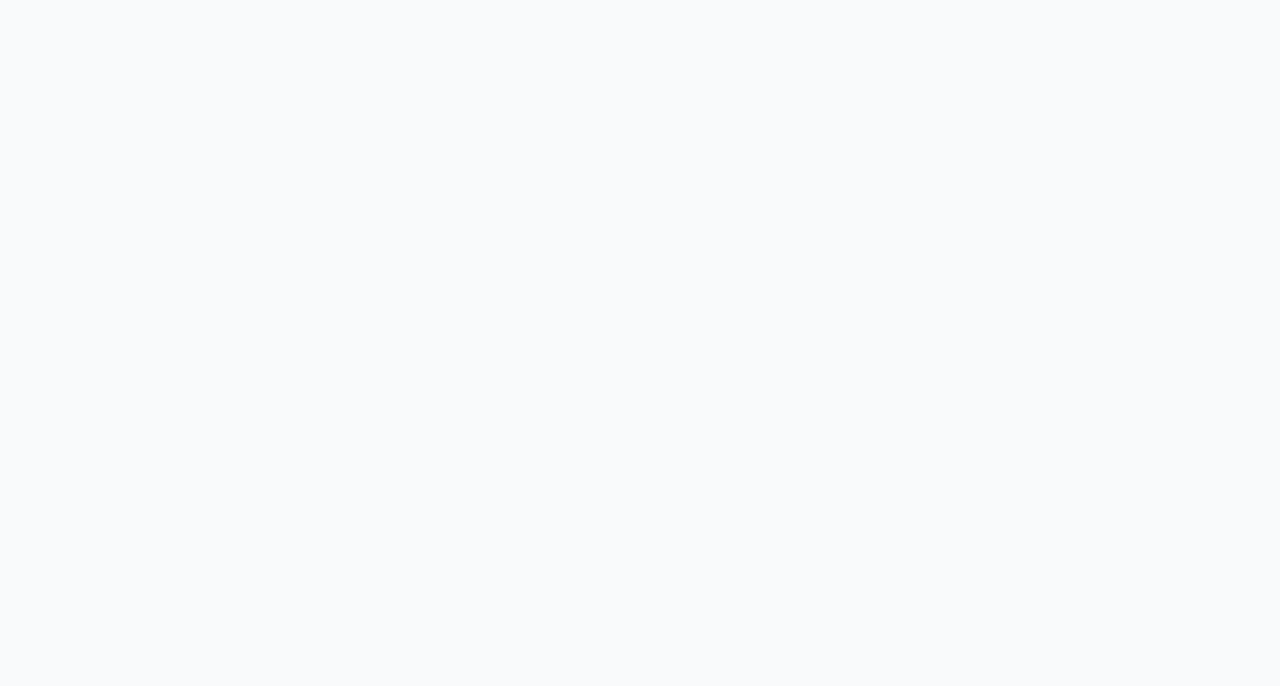
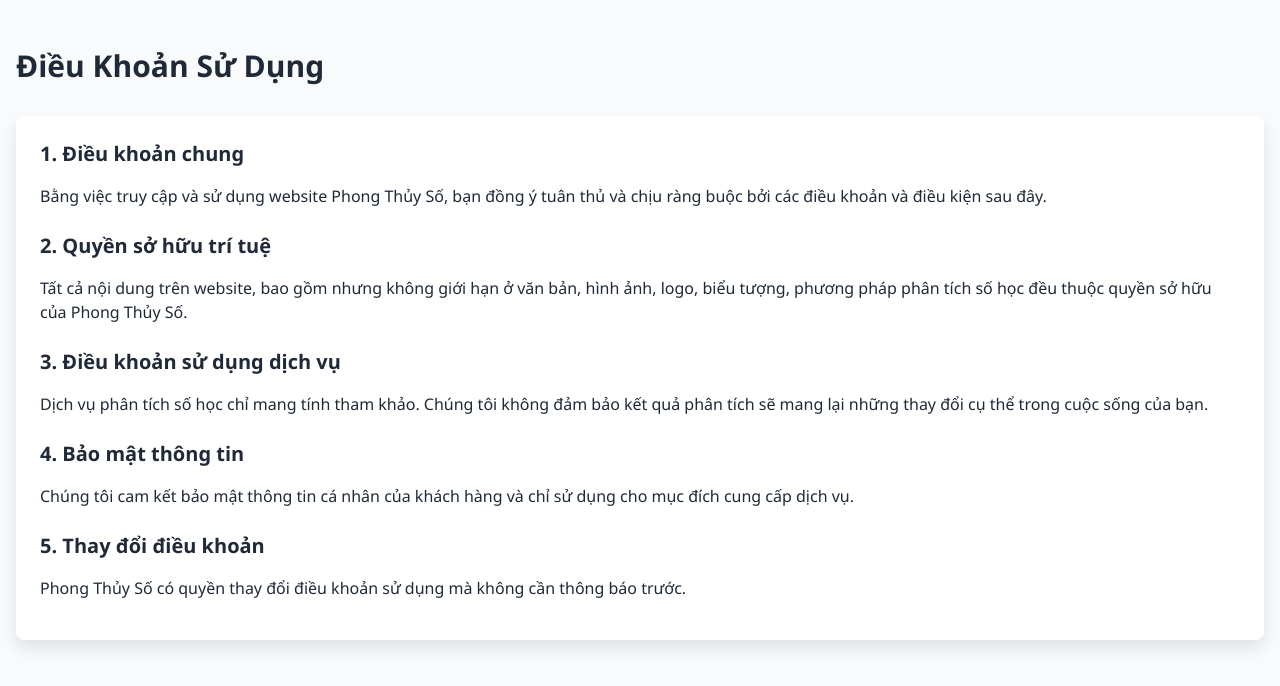
Before and after one commit to huythanhnguyen/phong_thuy_so, a Vue app: page /tc in a window 1280 px wide. Before the commit this address had no page. Shown: the top 686 px of the page. Built offline with nearby package versions, Linux system fonts and the light colour scheme.

Commit message:
Cập nhật Footer và router để thêm các liên kết mới cho "Giới thiệu", "Bát Cực Linh Số", "Giá cả" và "Điều khoản sử dụng". Thay thế các liên kết cũ bằng router-link để cải thiện điều hướng.

```diff
--- a/src/components/layout/Footer.vue
+++ b/src/components/layout/Footer.vue
@@ -12,19 +12,19 @@
           <div>
             <h3 class="text-lg font-semibold mb-4">Liên kết</h3>
             <ul class="space-y-2">
-              <li><router-link to="/" class="hover:text-white">Trang chủ</router-link></li>
-              <li><a href="#" class="hover:text-white">Dịch vụ</a></li>
-              <li><a href="#" class="hover:text-white">Giới thiệu</a></li>
-              <li><a href="#" class="hover:text-white">Điều khoản sử dụng</a></li>
+              <li><router-link to="/" class="hover:text-white">Giới thiệu</router-link></li>
+              <li><router-link to="/guides/bat-cuc-linh-so" class="hover:text-white">Bát Cực Linh Số</router-link></li>
+              <li><router-link to="/pricing" class="hover:text-white">Giá cả</router-link></li>
+              <li><router-link to="/tc" class="hover:text-white">Điều khoản sử dụng</router-link></li>
             </ul>
           </div>
           <div>
             <h3 class="text-lg font-semibold mb-4">Dịch vụ</h3>
             <ul class="space-y-2">
-              <li><a href="#" class="hover:text-white">Phân tích số điện thoại</a></li>
-              <li><a href="#" class="hover:text-white">Tư vấn chọn số</a></li>
-              <li><a href="#" class="hover:text-white">Phân tích căn cước công dân</a></li>
-              <li><a href="#" class="hover:text-white">Phân tích số tài khoản</a></li>
+              <li><router-link to="/guides/chon-so-dien-thoai" class="hover:text-white">Chọn Số Điện Thoại</router-link></li>
+              <li><router-link to="/guides/mat-khau" class="hover:text-white">Tư Vấn Chọn Mật Khẩu</router-link></li>
+              <li><router-link to="/guides/can-cuoc-cong-dan" class="hover:text-white">Phân Tích Căn Cước Công Dân</router-link></li>
+              <li><router-link to="/guides/chon-so-ngan-hang" class="hover:text-white">Phân Tích Số Tài Khoản</router-link></li>
             </ul>
           </div>
           <div>
--- a/src/router/index.js
+++ b/src/router/index.js
@@ -4,6 +4,7 @@
 import AppView from '../views/AppView.vue'
 import OurService from '../views/OurService.vue'
 import Pricing from '../views/Pricing.vue'
+import TC from '../views/TC.vue'
 
 // Thêm import cho các trang con
 import BatCucLinhSo from '../views/guides/BatCucLinhSo.vue'
@@ -66,6 +67,11 @@
       path: '/pricing',
       name: 'pricing',
       component: Pricing
+    },
+    {
+      path: '/tc',
+      name: 'tc',
+      component: TC
     }
   ]
 })
--- /dev/null
+++ b/src/views/TC.vue
@@ -0,0 +1,36 @@
+<template>
+  <div class="container mx-auto px-4 py-12">
+    <h1 class="text-3xl font-bold mb-8">Điều Khoản Sử Dụng</h1>
+
+    <div class="bg-white rounded-lg shadow-lg p-6 mb-8">
+      <h2 class="text-xl font-semibold mb-4">1. Điều khoản chung</h2>
+      <p class="mb-4">
+        Bằng việc truy cập và sử dụng website Phong Thủy Số, bạn đồng ý tuân thủ và chịu ràng buộc bởi các điều khoản và điều kiện sau đây.
+      </p>
+
+      <h2 class="text-xl font-semibold mb-4 mt-6">2. Quyền sở hữu trí tuệ</h2>
+      <p class="mb-4">
+        Tất cả nội dung trên website, bao gồm nhưng không giới hạn ở văn bản, hình ảnh, logo, biểu tượng, phương pháp phân tích số học đều thuộc quyền sở hữu của Phong Thủy Số.
+      </p>
+
+      <h2 class="text-xl font-semibold mb-4 mt-6">3. Điều khoản sử dụng dịch vụ</h2>
+      <p class="mb-4">
+        Dịch vụ phân tích số học chỉ mang tính tham khảo. Chúng tôi không đảm bảo kết quả phân tích sẽ mang lại những thay đổi cụ thể trong cuộc sống của bạn.
+      </p>
+
+      <h2 class="text-xl font-semibold mb-4 mt-6">4. Bảo mật thông tin</h2>
+      <p class="mb-4">
+        Chúng tôi cam kết bảo mật thông tin cá nhân của khách hàng và chỉ sử dụng cho mục đích cung cấp dịch vụ.
+      </p>
+
+      <h2 class="text-xl font-semibold mb-4 mt-6">5. Thay đổi điều khoản</h2>
+      <p class="mb-4">
+        Phong Thủy Số có quyền thay đổi điều khoản sử dụng mà không cần thông báo trước.
+      </p>
+    </div>
+  </div>
+</template>
+
+<script setup>
+// Logic component
+</script>
```
